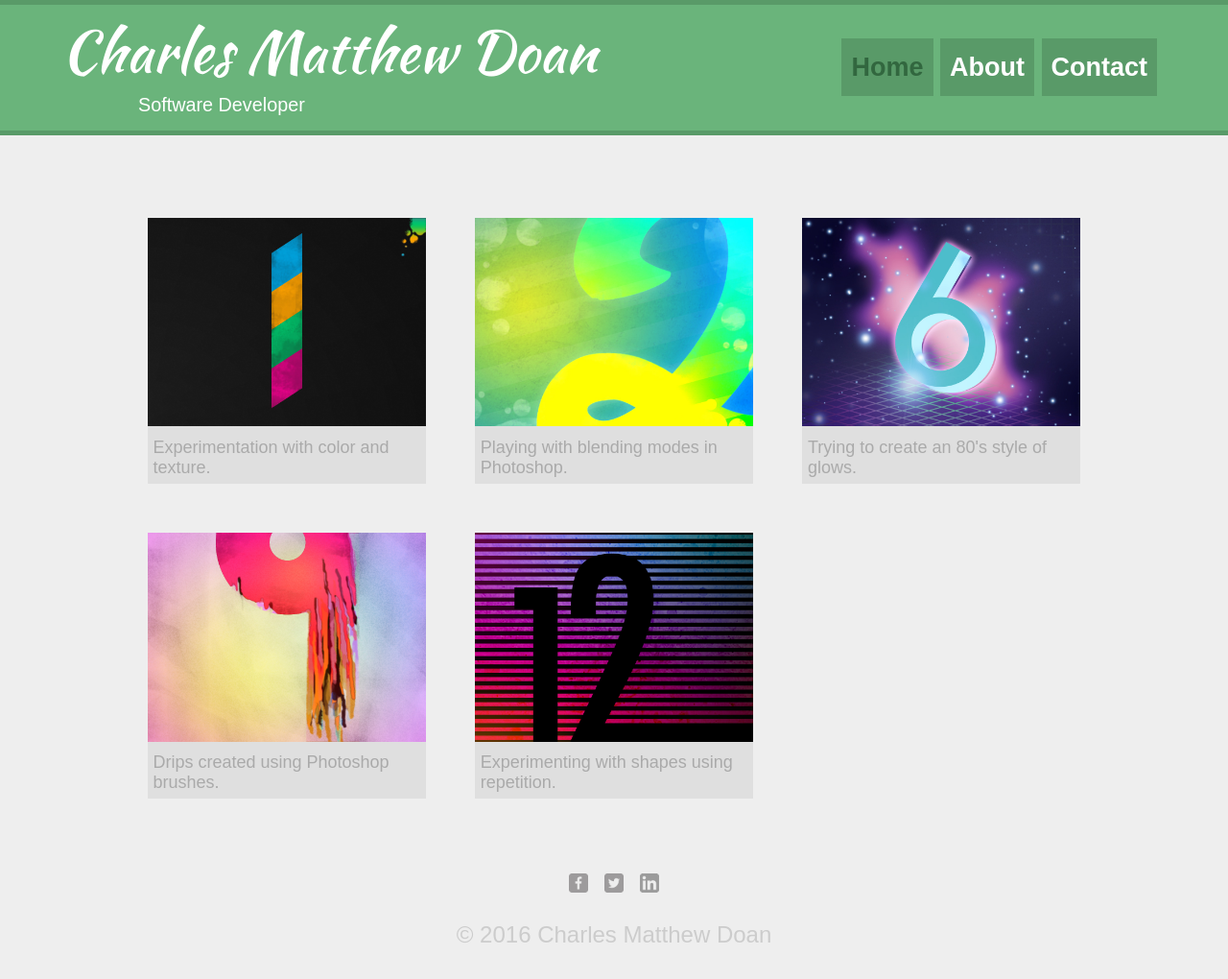
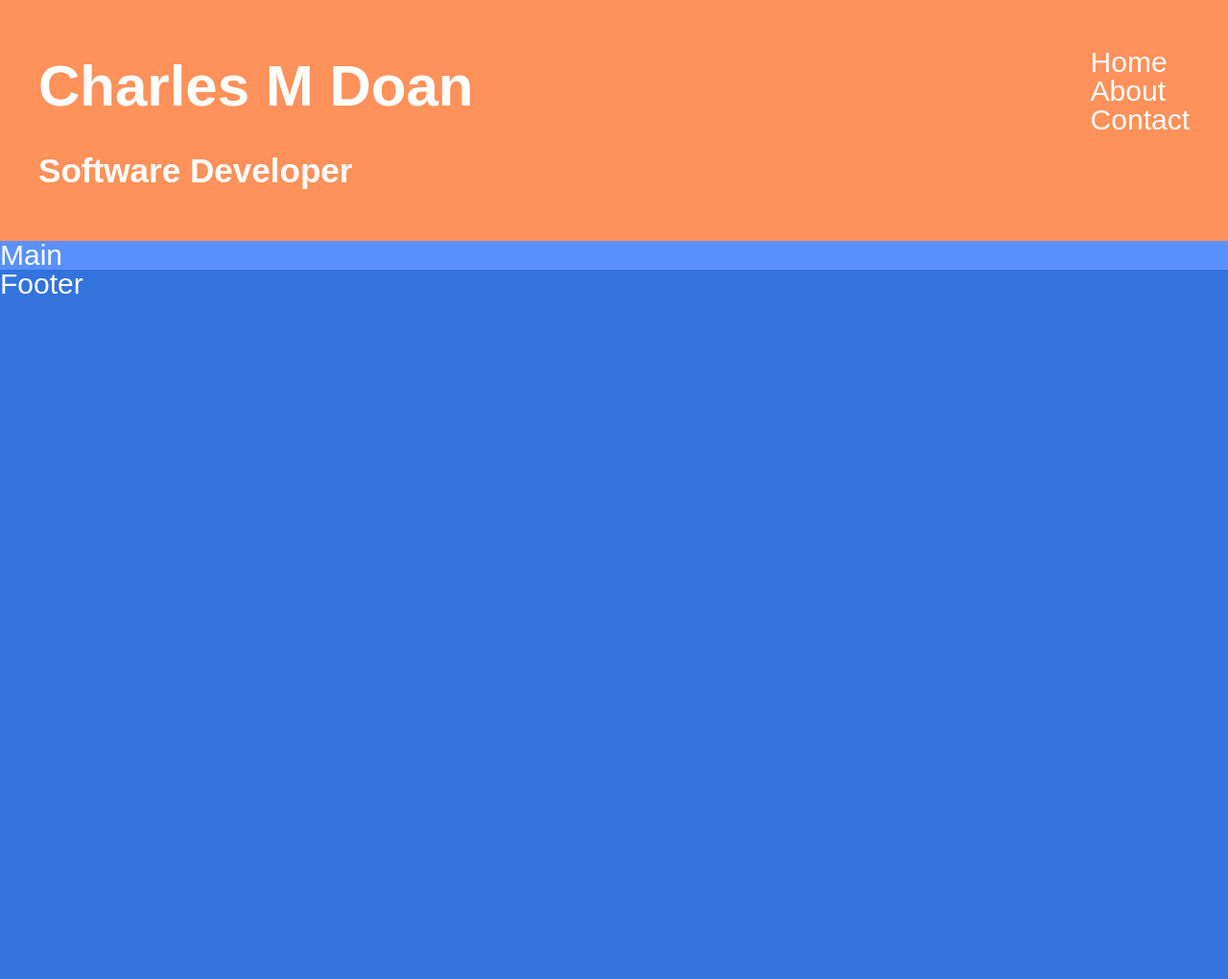
Before and after one commit to charles-m-doan/charles-m-doan.github.io, a plain HTML site: page index.html in a window 1280 px wide. Shown: the whole page at 96% size. After the commit the page ends 800 px from the top, so only its background shows below. Drawn offline with Linux system fonts and the light colour scheme.

Commit message:
saving current useless modifications.

```diff
--- a/css/main.css
+++ b/css/main.css
@@ -1,180 +1,46 @@
-/****************************
- GENERAL
- ****************************/
+@import url("https://fonts.googleapis.com/css?family=Roboto&display=swap");
 
-#profilePic {
-	display: block;
-	max-width: 200px;
-	margin: 0 auto 30px;
-	border-radius: 35%;
+* {
+  box-sizing: border-box;
+  margin: 0;
+  padding: 0;
 }
 
-#gallery {
-	margin: 0;
-	padding: 0;
-	list-style: none;
+html {
+  font: 20px/1 "Roboto", sans-serif;
 }
 
-#gallery li {
-	float: left;
-	width: 45%;
-	margin: 2.5%;
-	background-color: #dfdfdf;
+body {
+  width: 100%;
+  font-family: Arial;
+  font-size: 1.5em;
+  background-color: rgb(50, 115, 220);
+  color: #fff;
 }
 
-#gallery li a p {
-	margin: 0;
-	padding: 2%;
-	font-size: 0.75em;
-	color: #aaa;
+.main-container {
+  display: flex;
+  flex-wrap: nowrap;
+  flex-basis: 100%;
+  flex-direction: column;
+  justify-content: space-between;
 }
 
-a {
-	text-decoration: none;
+.page-header {
+  display: flex;
+  justify-content: space-between;
+  padding: 1rem 2rem;
+  flex-basis: 100%;
+  background-color: rgb(255, 145, 90);
 }
 
-header {
-	border-top: 5px solid #599a68;
-	float: left;
-	margin: 0 0 30px 0;
-	padding: 5px 0 0 0;
-	width: 100%;
-}
-
-#logo {
-	margin: 0;
-	text-align: center;
+.main-content {
+  flex-basis: 50%;
+  background-color: rgb(90, 145, 255);
 }
 
 nav {
-	text-align: center;
-	padding: 5px 0 0 0;
-	margin: 0 0 0 0;
-	white-space: nowrap;
+  display: flex;
+  flex-wrap: nowrap;
+  justify-content: space-between;
 }
-
-#wrapper {
-	margin: 0 auto;
-	max-width: 940px;
-	padding: 1% 5%;
-}
-
-img {
-	max-width: 100%;
-}
-
-nav ul {
-	list-style: none;
-	margin: 0 10px;
-	padding: 0;
-}
-
-nav li {
-	display: inline-block;
-}
-
-nav a {
-	font-weight: 800;
-	padding: 15px 10px;
-}
-
-footer {
-	font-size: 1em;
-	text-align: center;
-	clear: both;
-	padding-top: 50px;
-	color: #ccc;
-}
-
-.social-icon {
-	width: 20px;
-	height: 20px;
-	margin: 0 5px;
-}
-
-.contact-info {
-	list-style: none;
-	padding: 0;
-	margin: 0;
-	font-size: 0.9em;
-}
-
-.contact-info a {
-	display: block;
-	min-height: 20px;
-	background-repeat: no-repeat;
-	background-size: 20px 20px;
-	padding: 0 0 0 30px;
-	margin: 0 0 10px;
-}
-
-.contact-info li.phone a {
-	background-image: url('../images/phone.png');
-}
-
-.contact-info li.email a {
-	background-image: url('../images/mail.png');
-}
-
-.contact-info li.twitter a {
-	background-image: url('../images/twitter.png');
-}
-
-h1 {
-	font-family: 'Kaushan Script', sans-seriff;
-	margin: 10px 0;
-	padding: 10px 0 0;
-	font-size: 3em;
-	font-weight: normal;
-	line-height: 0.8em;
-}
-
-h2 {
-	/* font-family: 'Ravi Prakash', sans-serf; */
-	font-family: Arial;
-	margin: 5px 0 15px 0;
-	font-size: 1.2em;
-	font-weight: normal;
-}
-
-h3 {
-	margin: 0 0 1em 0;
-}
-
-body {
-	/* font-family: 'Ravi Prakash', sans-serf; */
-	font-family: Arial;
-	font-size: 1.5em;
-}
-
-/* site body */
-body {
-	background-color: #eee;
-	color: #999;
-}
-
-/* links */
-a {
-	color: #6ab47b;
-}
-
-/* logo text and nav link colors */
-h1, h2, nav a, nav a:visited {
-	color: #fff;
-}
-
-/* green header */
-header {
-	background: #6ab47b;
-	border-color: #599a68;
-}
-
-/* nav background on mobile */
-nav {
-	background: #599a68;
-}
-
-/* hover nav link color */
-nav a:hover {
-	color: #32673f;
-}
--- a/css/responsive.css
+++ b/css/responsive.css
@@ -1,70 +1,12 @@
 @media screen and (min-width: 480px) {
-	#primary {
+  .main-wrapper {
     width: 50%;
-		float: left;
-		margin: 0 0 0 5%;
-	}
-
-	#secondary {
-		width: 40%;
-		float: right;
-	}
-
-	#gallery li {
-		float: left;
-		width: 28.3333%;
-		margin: 2.5%;
-	}
-
-	#gallery li:nth-child(3n + 1) {
-		clear: left;
-	}
-
-	#profilePic {
-		float: left;
-		margin: 0 5% 10% 0;
     padding: 0;
   }
 }
 
 @media screen and (min-width: 850px) {
-
-	nav {
-		background: none;
-		float: right;
-		font-size: 1.125em;
-		margin-right: 5%;
-		margin-top: 40px;
-		text-align: right;
-		width: 45%;
-	}
-
-	nav a {
-		background: #599a68;
-	}
-
-	#logo {
-		float: left;
-		margin-left: 5%;
-		text-align: left;
-		width: 45%;
-	}
-
-	h1 {
-		font-size: 2.5em;
-	}
-
-	h2 {
-		font-size: 0.825em;
-		margin: 20px 0 15px 80px;
-	}
-
-	header {
-		border-bottom: 5px solid #599a68;
-		margin-bottom: 60px;
-	}
-
-	#wrapper {
+  .main-wrapper {
     max-width: 80%;
     padding: 1% 5%;
   }
--- a/index.html
+++ b/index.html
@@ -4,110 +4,29 @@
     <meta charset="UTF-8" />
     <title>Charles Doan, Portfolio</title>
     <link rel="stylesheet" href="css/normalize.css" />
-    <link
-      href="https://fonts.googleapis.com/css?family=Kaushan+Script"
-      rel="stylesheet"
-      type="text/css"
-    />
     <link rel="stylesheet" href="css/main.css" />
-    <link rel="stylesheet" href="css/responsive.css" />
+    <!--   <link rel="stylesheet" href="css/responsive.css" /> -->
     <meta name="viewport" content="width=device-width, initial-scale=1.0" />
-    <style>
-      #nav_01 {
-        color: #32673f;
-      }
-    </style>
   </head>
   <body>
-    <header>
-      <a href="index.shtml" id="logo">
-        <h1>Charles Matthew Doan</h1>
-        <h2>Software Developer</h2>
-      </a>
-      <nav>
-        <ul>
-          <li>
-            <a href="index.html" id="nav_01">Home</a>
-          </li>
-          <li>
-            <a href="about.html" id="nav_02">About</a>
-          </li>
-          <li>
-            <a href="contact.html" id="nav_03">Contact</a>
-          </li>
-        </ul>
-      </nav>
-    </header>
-
-    <div id="wrapper">
-      <section>
-        <ul id="gallery">
-          <li>
-            <a href="images/numbers-01.jpg">
-              <img src="images/numbers-01.jpg" alt="" />
-              <p>
-                Experimentation with color and texture.
-              </p>
-            </a>
-          </li>
-          <li>
-            <a href="images/numbers-02.jpg">
-              <img src="images/numbers-02.jpg" alt="" />
-              <p>
-                Playing with blending modes in Photoshop.
-              </p>
-            </a>
-          </li>
-          <li>
-            <a href="images/numbers-06.jpg">
-              <img src="images/numbers-06.jpg" alt="" />
-              <p>
-                Trying to create an 80's style of glows.
-              </p>
-            </a>
-          </li>
-          <li>
-            <a href="images/numbers-09.jpg">
-              <img src="images/numbers-09.jpg" alt="" />
-              <p>
-                Drips created using Photoshop brushes.
-              </p>
-            </a>
-          </li>
-          <li>
-            <a href="images/numbers-12.jpg">
-              <img src="images/numbers-12.jpg" alt="" />
-              <p>
-                Experimenting with shapes using repetition.
-              </p>
-            </a>
-          </li>
-        </ul>
-      </section>
-
-      <footer>
-        <a href="https://www.facebook.com/Doanage"
-          ><img
-            src="images/facebook-wrap.png"
-            alt="Facebook Logo"
-            class="social-icon"
-        /></a>
-        <a href="https://twitter.com/Doanage"
-          ><img
-            src="images/twitter-wrap.png"
-            alt="Twitter Logo"
-            class="social-icon"
-        /></a>
-        <a href="https://www.linkedin.com/in/charles-doan-1b5350136"
-          ><img
-            src="images/linkedin-wrap.png"
-            alt="LinkedIn Logo"
-            class="social-icon"
-        /></a>
-        <p>
-          &copy; 2016 Charles Matthew Doan
-        </p>
-      </footer>
+    <div class="main-container">
+      <header class="page-header">
+        <div class="logo">
+          <h1>Charles M Doan</h1>
+          <h3>Software Developer</h3>
+        </div>
+        <nav>
+          <ul>
+            <li>Home</li>
+            <li>About</li>
+            <li>Contact</li>
+          </ul>
+        </nav>
+      </header>
+      <main class="main-content">
+        Main
+      </main>
+      <footer>Footer</footer>
     </div>
   </body>
 </html>
```
Also changed, not shown: about.html (deleted, +0 -93 lines), contact.html (deleted, +0 -96 lines), images/ghithub-wrap.png (added), images/ghithub.png (added), images/numbers-01.jpg (deleted), images/numbers-02.jpg (deleted), images/numbers-06.jpg (deleted), images/numbers-09.jpg (deleted), images/numbers-12.jpg (deleted). Lines whose indentation alone changed are shown as unchanged.
